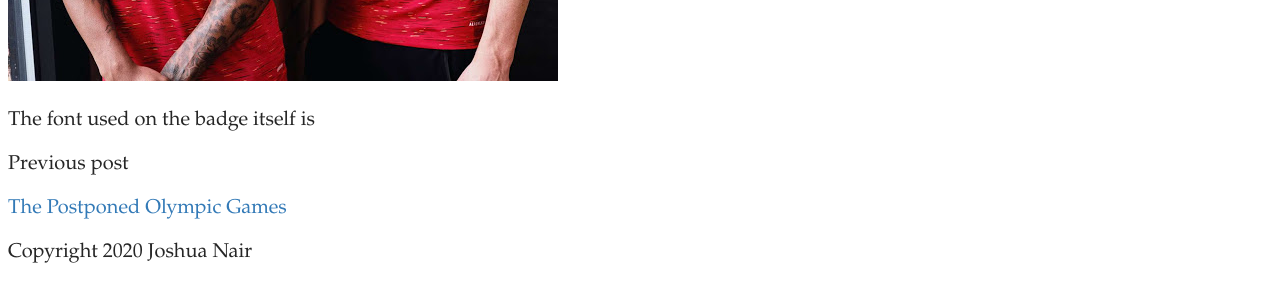
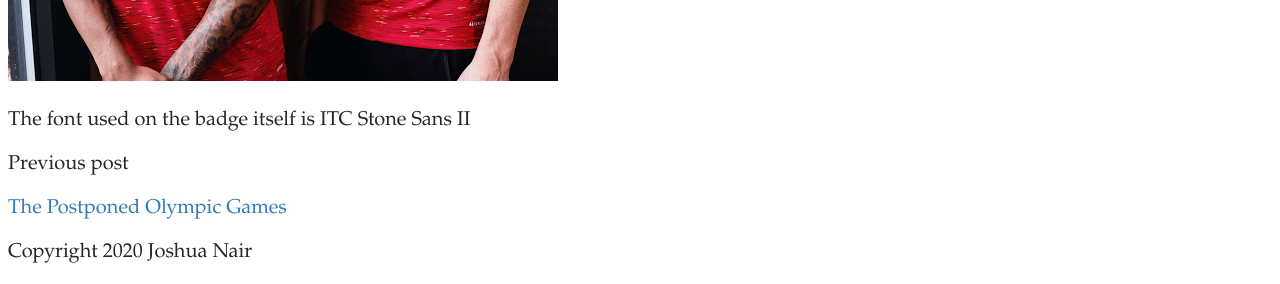
Before and after one commit to joshnair10/TypogBlog, a Jekyll site: the page built from _posts/2020-11-17-the-most-popular-football-club-logo-in-the-world.md, in a window 1280 px wide. Shown: the part 1577-1861 px from the top of the page. Built offline with Jekyll 4.4.1, drawn with Linux system fonts in a browser that asks for light colours; some web fonts are replaced; comment, search, counter and statistics services are not loaded.

Commit message:
Update Post “2020-11-17-the-most-popular-football-club-logo-in-the-world”

```diff
--- a/_posts/2020-11-17-the-most-popular-football-club-logo-in-the-world.md
+++ b/_posts/2020-11-17-the-most-popular-football-club-logo-in-the-world.md
@@ -11,4 +11,4 @@ The logo can be seen in multiple advertisements in different regions of the worl
 
 ![](../uploads/manchester-united-20-21-home-kit-15-.jpg "Man United players Marcus Rashford and Scott McTominay model the 2020/21 home kit, donning the iconic Red Devils' badge.")
 
-The font used on the badge itself is
+The font used on the badge itself is ITC Stone Sans II
```
